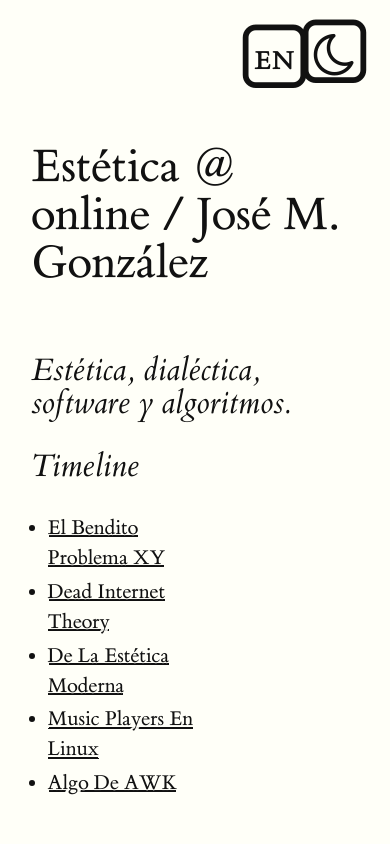
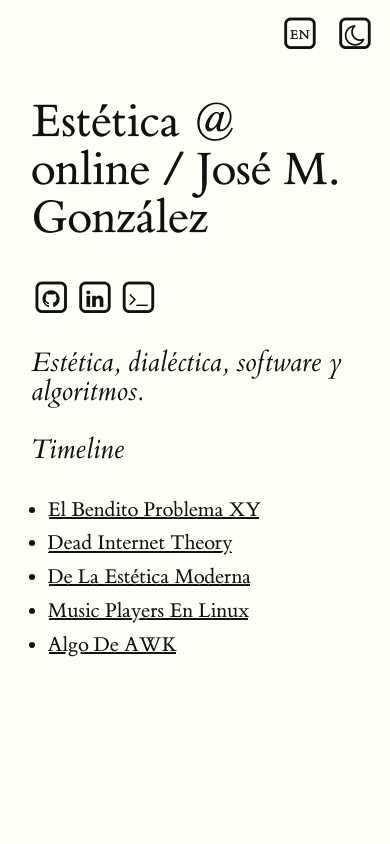
Before and after one commit to jmgonzalezro/personal_site, a Flask app: page / in a window 390 px wide. Run offline with Flask 3, Linux system fonts and the light colour scheme.

Commit message:
Arregla layout movil: Botones de idioma/tema y margenes

```diff
--- a/static/css/base.css
+++ b/static/css/base.css
@@ -300,10 +300,11 @@ a:link, .tufte-underline, .hover-tufte-underline:hover {
     z-index: 1000;
     padding: 0;
     margin: 0;
-    /* Sin esto <button> se queda con el font-size por defecto (13.33px) y
-       .fa-stack, que escala en em, se queda mas pequeno que los iconos
-       sociales (que si heredan el del body). */
-    font-size: 1em;
+    /* 1rem = 15px (font-size de <html>). Los .fa-stack escalan en em
+       heredado: sin un valor fijo, el font-size del body en móvil
+       (calc(1.5rem + 2vw) ≈ 30px) hacía los botones el doble de grandes
+       y se metían sobre el texto. rem los desacopla del body. */
+    font-size: 1rem;
 }
 
 .dark-mode-toggle .fa-stack {
@@ -359,8 +360,8 @@ a:link, .tufte-underline, .hover-tufte-underline:hover {
     z-index: 1000;
     padding: 0;
     margin: 0;
-    /* igual que .dark-mode-toggle: los <button> no heredan el font-size */
-    font-size: 1em;
+    /* igual que .dark-mode-toggle: 1rem fijo, inmune al font-size del body */
+    font-size: 1rem;
     font-family: et-book, Palatino, "Palatino Linotype", "Palatino LT STD", "Book Antiqua", Georgia, serif;
     color: var(--text-color-main);
     transition: color 0.3s ease, transform 0.15s ease;
@@ -401,10 +402,18 @@ a:link, .tufte-underline, .hover-tufte-underline:hover {
     /* Eliminar margin-left para que mantenga el espaciado natural */
 }
 
-@media (max-width: 600px) {
+/* Mismo breakpoint (760px) que el @media de tufte.min.css: con 600px la
+   zona 601–760px (móvil apaisado/tablets pequeñas) se quedaba sin adaptar. */
+@media screen and (max-width: 760px) {
     .dark-mode-toggle {
         top: 15px;
         right: 15px;
+    }
+    /* el stack mide 2.5em × 1.333em ≈ 50px de ancho; con right:15px el de
+       tema ocupa 15–65px, así que el de idioma va justo a su izquierda */
+    .lang-toggle {
+        top: 15px;
+        right: 70px;
     }
 }
 
@@ -695,38 +704,104 @@ p.flash {
     text-shadow: none;
 }
 
-@media (max-width: 600px) {
+@media screen and (max-width: 760px) {
+    body {
+        width: 84%; /* Ancho adaptado */
+        /* 9.5rem de escritorio deja un hueco enorme en móvil. Ojo: .post-header
+           compensa con margin-top negativo, ver abajo. */
+        margin-top: 6.5rem;
+        margin-left: 8%;
+        margin-right: 8%;
+        /* Sin font-size aquí: el anterior calc(1.5rem + 2vw) daba ≈30px y
+           inflaba todo lo que escala en em heredado (iconos fa-stack). */
+    }
+
     article {
         padding: 1rem;
+        margin-right: 0; /* el margin-right: 45% de escritorio provoca scroll horizontal */
         margin-bottom: 2rem; /* Más espacio entre artículos */
     }
 
-    h1, h2, h3 {
-        margin: 2rem 0 1rem; /* Ajusta espaciado para títulos */
+    /* Compensa el margin-top del body reducido (9.5rem → 6.5rem) para que la
+       cabecera del post no quede pegada arriba ni bajo los botones fijos */
+    .post-header {
+        margin-top: -1.5rem;
     }
-    .marginnote, .sidenote {
-        display: none; /* Ocultar notas al margen en pantallas pequeñas */
-    }
-    body {
-        width: 84%; /* Ancho adaptado */
-        margin-left: 8%;
-        margin-right: 8%;
-        font-size: calc(1.5rem + 2vw); /* Ajuste proporcional */
-    }
+
     h1 {
         font-weight: 400;
-        margin-top: 4rem;
+        margin-top: 2rem;
         margin-bottom: 1.5rem;
         font-size: 3.2rem;
         line-height: 1;
     }
-    h2, h3 {
+
+    h2 {
         margin-top: 2rem;
         margin-bottom: 2rem;
-        font-size: calc(1.8 + 0.5vw); /* Ajuste proporcional */
+        /* el anterior calc(1.8 + 0.5vw) era inválido (sin unidad) y se descartaba */
+        font-size: 1.9rem;
     }
+
+    h3 {
+        margin-top: 2rem;
+        margin-bottom: 2rem;
+    }
+
     article, section {
         width: 100%; /* Ancho adaptado */
         font-size: 1.4rem;
         line-height: 2rem;
     }
+
+    /* tufte.min.css ya hace estas reglas a 760px, pero base.css carga después
+       y sus reglas sin media query (width 55%/50%) ganan por orden: hay que
+       volver a ponerlas aquí para que el texto ocupe todo el ancho. */
+    section > p,
+    section > footer,
+    section > table,
+    section > dl,
+    section > ol,
+    section > ul,
+    blockquote p,
+    blockquote footer {
+        width: 100%;
+    }
+
+    figure {
+        max-width: 100%;
+    }
+
+    /* Notas al margen de los posts: ilegibles en móvil, se ocultan */
+    .marginnote,
+    .sidenote {
+        display: none; /* Ocultar notas al margen en pantallas pequeñas */
+    }
+
+    /* Las notas al pie van absolutas en el margen izquierdo en escritorio */
+    .footnotes li {
+        position: static;
+        width: auto;
+        text-align: left;
+        margin-bottom: 0.5rem;
+    }
+}
+
+/* Iconos sociales del índice: van dentro de un span.marginnote, que el bloque
+   anterior oculta con display:none (ganaría por orden). Más específico
+   (section > span.marginnote) para que solo se vean en línea en el índice y
+   las marginnote de los posts sigan ocultas. Vale también para la franja
+   601–760px, donde tufte.min.css oculta las marginnote. */
+@media screen and (max-width: 760px) {
+    section > span.marginnote {
+        display: block;
+        float: none;
+        position: static;
+        width: auto;
+        right: auto;
+        margin: 0 0 1.5rem;
+        /* fa-stack escala en em: 1rem = botones de tema/idioma */
+        font-size: 1rem;
+        text-align: left;
+    }
+}
```
Also changed, not shown: AGENTS.md (added, +72 -0 lines).
